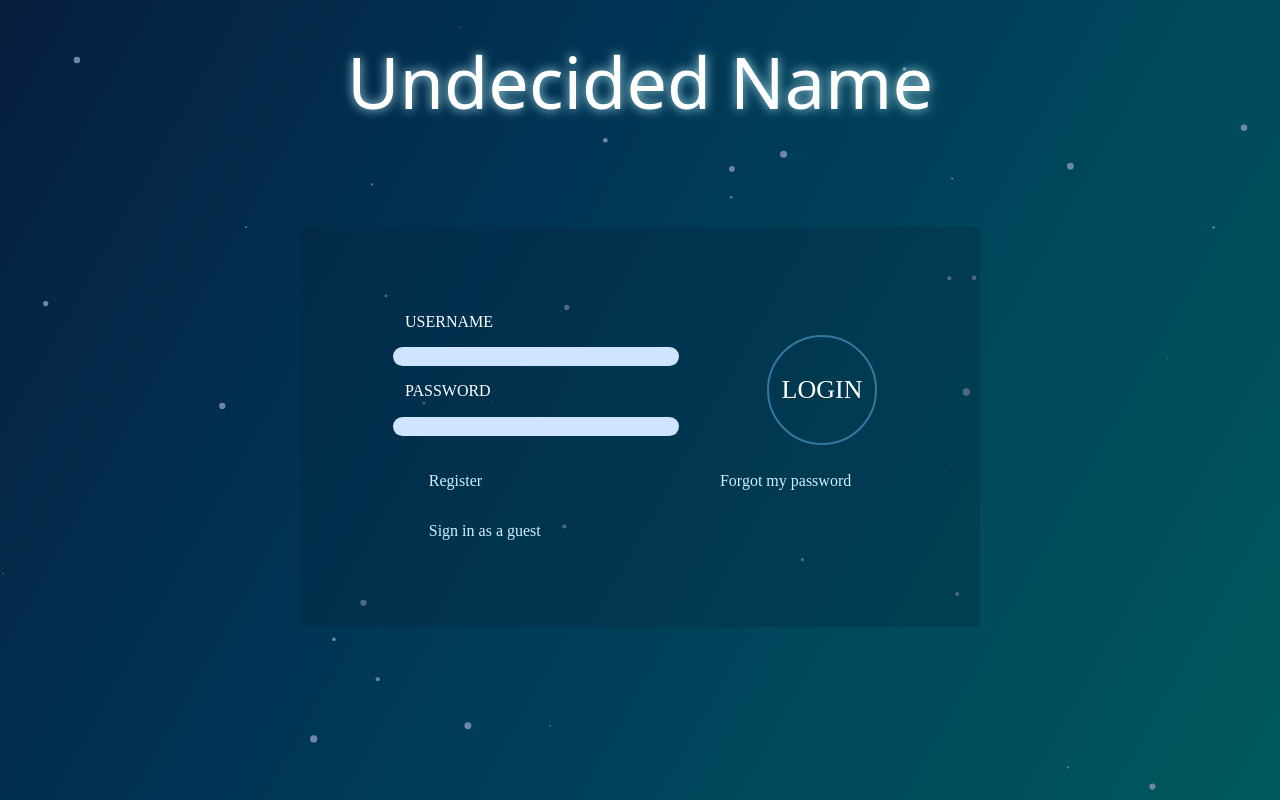
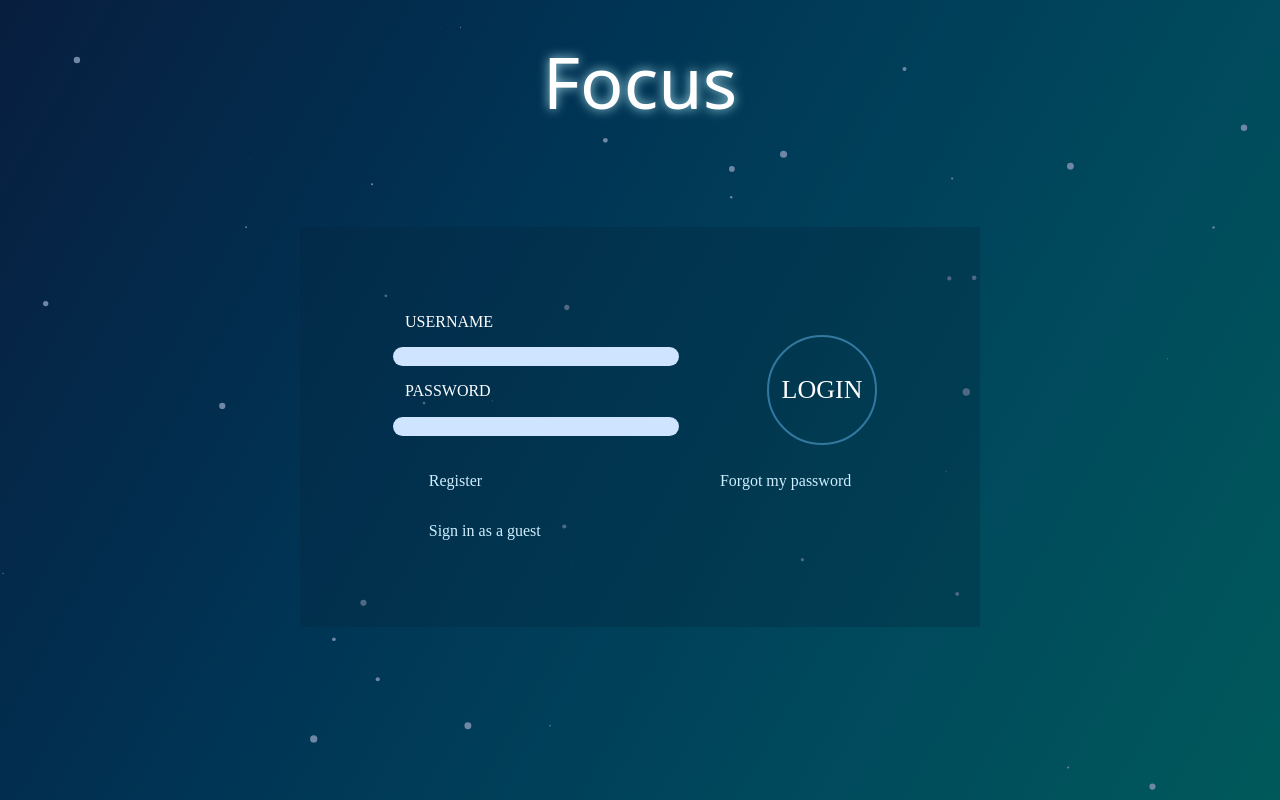
Before and after one commit to kimacchi/semesterproject, a React (Create React App) app: page / in a window 1280 px wide. Built offline with nearby package versions, Linux system fonts and the light colour scheme; no server answers; a web font is replaced by a local one.

Commit message:
updated README and named the app

```diff
--- a/src/Components/LoginPage.jsx
+++ b/src/Components/LoginPage.jsx
@@ -227,7 +227,7 @@ const LoginPage = () => {
                 animate={{y: 0}}
                 transition={{duration: 1}}
             >
-                Undecided Name
+                Focus
             </motion.div>
             <motion.div
                 className='login-page__login-section'
```
Also changed, not shown: 1 other file (tests, documents, lock files or other folders).
